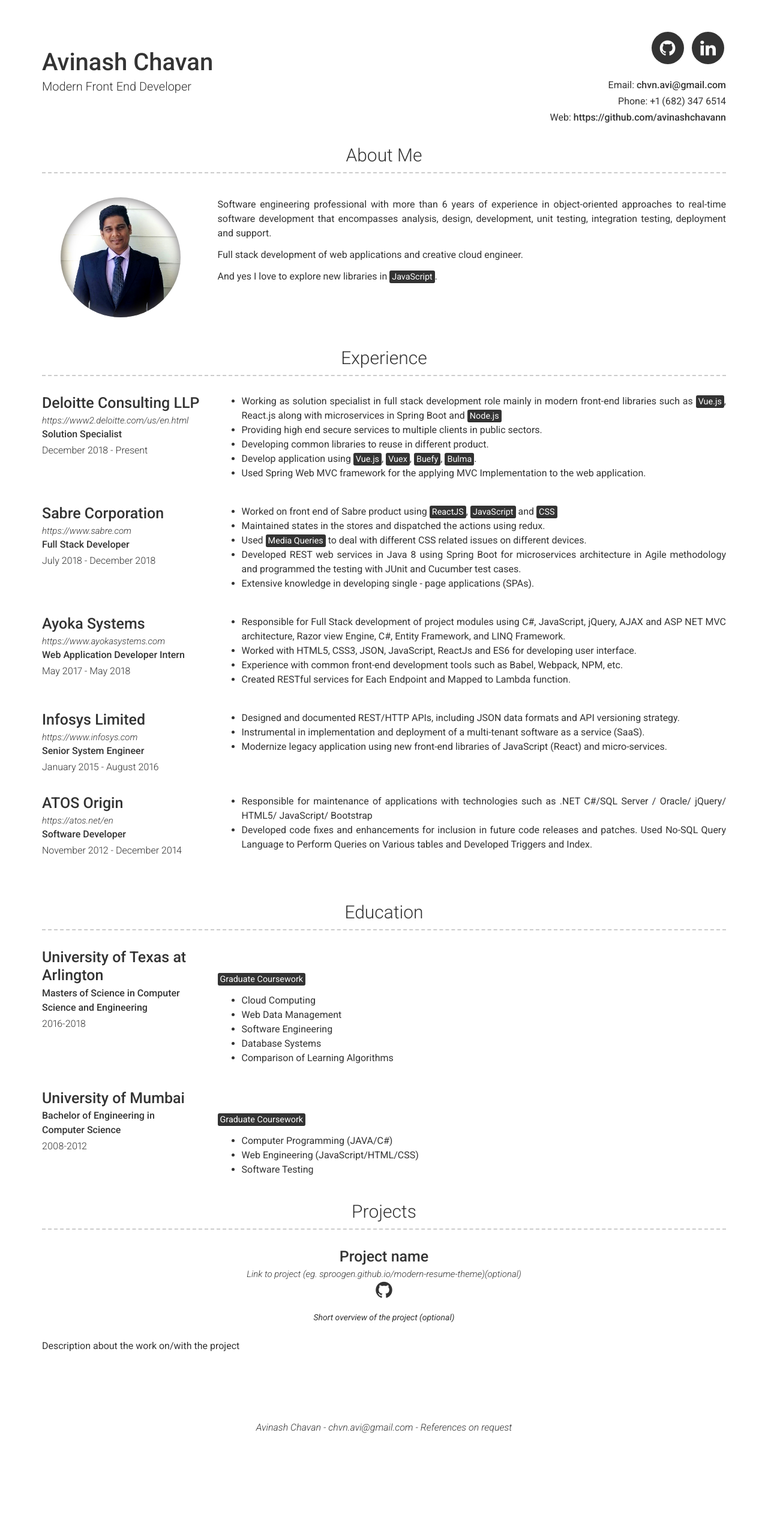
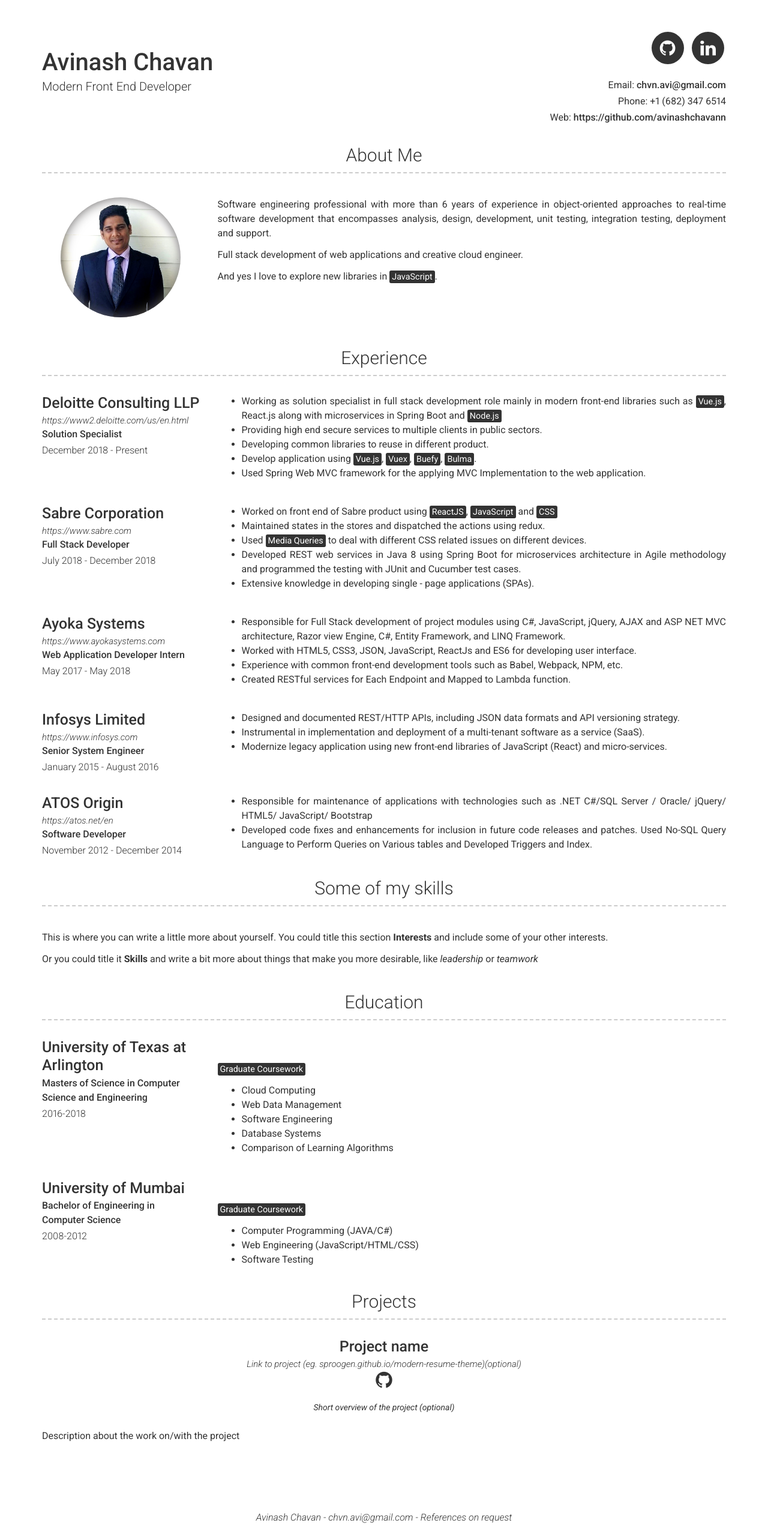
Before and after one commit to AvinashChavanN/avinashchavann.github.io, a Jekyll site: the page built from index.md, in a window 1280 px wide. Shown: the whole page at 60% size. Built offline with Jekyll 4.4.1, drawn with Linux system fonts in a browser that asks for light colours; before the commit the page ends 2404 px from its top, so only the background shows below that.

Commit message:
reverting skills

```diff
--- a/_config.yml
+++ b/_config.yml
@@ -25,27 +25,11 @@
 
 # More Section
 # more_title: A Little More About Me #(Use this to override about more section title)
-skills:
-    title: Skills &amp; Proficiency
+more_content: | # this will include new lines to allow paragraphs
 
-    toolset:
-      - name: Python
-        level: 100%
+  This is where you can write a little more about yourself. You could title this section **Interests** and include some of your other interests.
 
-      - name: PyTorch
-        level: 90%
-
-      - name: Tensorflow
-        level: 60%
-
-      - name: Caffe
-        level: 80%
-
-      - name: Matlab
-        level: 90%
-
-      - name: C/C++
-        level: 75%
+  Or you could title it **Skills** and write a bit more about things that make you more desirable, like *leadership* or *teamwork*
 
 # Projects Section
 # projects_title: Projects #(Use this to override about projects section title)
--- a/_includes/skills.html
+++ /dev/null
@@ -1,31 +0,0 @@
-{% assign skills = site.data.skills %}
-{% if skills %}
-<section class="skills-section section">
-
-  <h2 class="section-title">
-    <span class="fa-stack fa-xs">
-      <i class="fas fa-circle fa-stack-2x"></i>
-      <i class="fas fa-wrench fa-stack-1x fa-inverse"></i>
-    </span>
-    {{ skills.title }}
-  </h2>
-
-  <div class="skillset">
-
-    {% for skill in skills.toolset %}
-    <div class="item">
-
-      <h3 class="level-title">{{ skill.name }}</h3>
-
-      <div class="level-bar">
-        <div class="level-bar-inner" data-level="{{ skill.level }}">
-        </div>
-      </div><!--//level-bar-->
-
-    </div><!--//item-->
-    {% endfor %}
-
-  </div>
-
-</section><!--//skills-section-->
-{% endif %}
--- a/_layouts/default.html
+++ b/_layouts/default.html
@@ -16,8 +16,8 @@
         {%- include experience.html -%}
       {%- endif -%}
 
-      {%- if site.data.skills.size > 0 -%}
-        {%- include skills.html -%}
+      {%- if site.more_content -%}
+        {%- include more.html -%}
       {%- endif -%}
 
       {%- if site.data.education.size > 0 -%}
--- a/_sass/base.scss
+++ b/_sass/base.scss
@@ -67,26 +67,6 @@
     margin-top: 0.75em; }
   dl dd {
     margin: 0; }
-
-    .skillset {
-      .item {
-          margin-bottom: 15px;
-          overflow: hidden;
-      }
-      .level-title {
-          font-size: 14px;
-          margin-top: 0;
-          margin-bottom: 12px;
-      }
-      .level-bar {
-          height: 12px;
-          background: #f5f5f5;
-      }
-      .level-bar-inner {
-          height: 12px;
-          background: lighten(#A15277, 15%);
-      }
-  }
 
 table {
   border-collapse: collapse;
```
Also changed, not shown: _data/skills.yml (deleted, +0 -21 lines).
